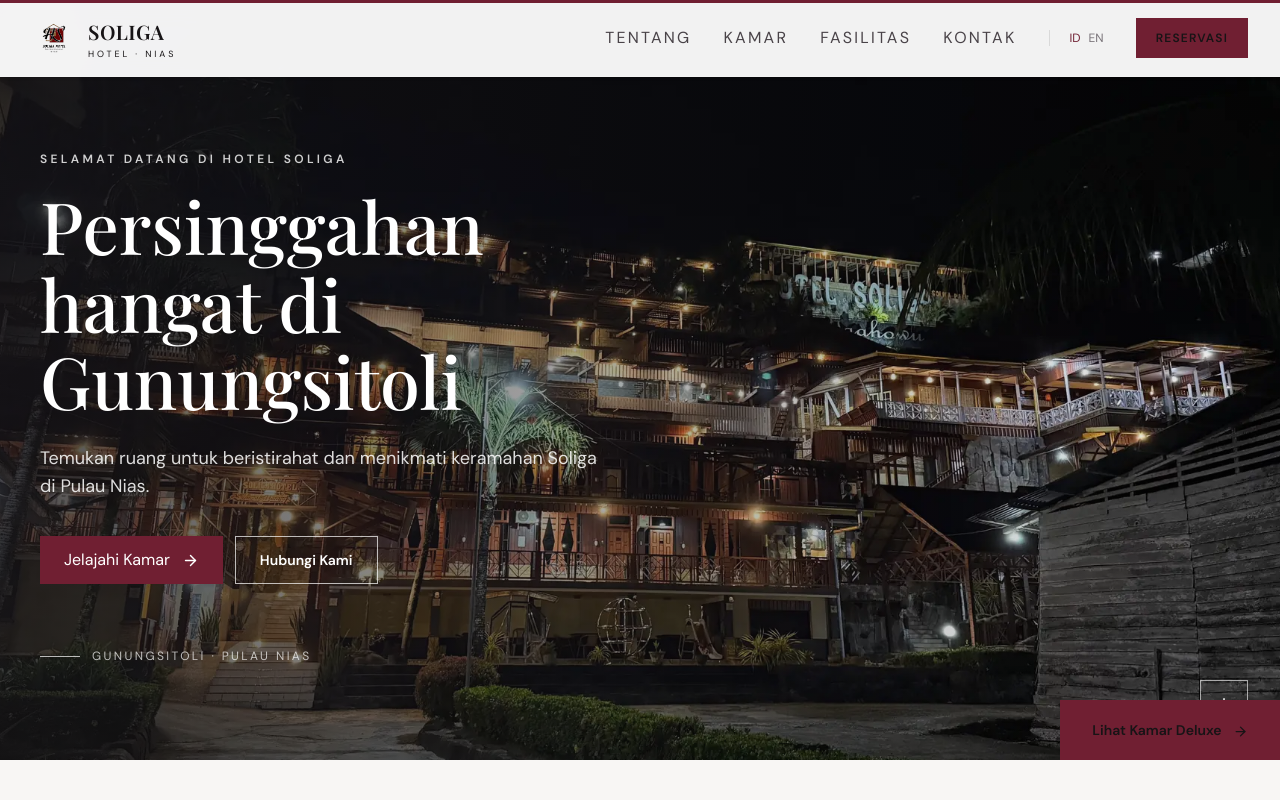
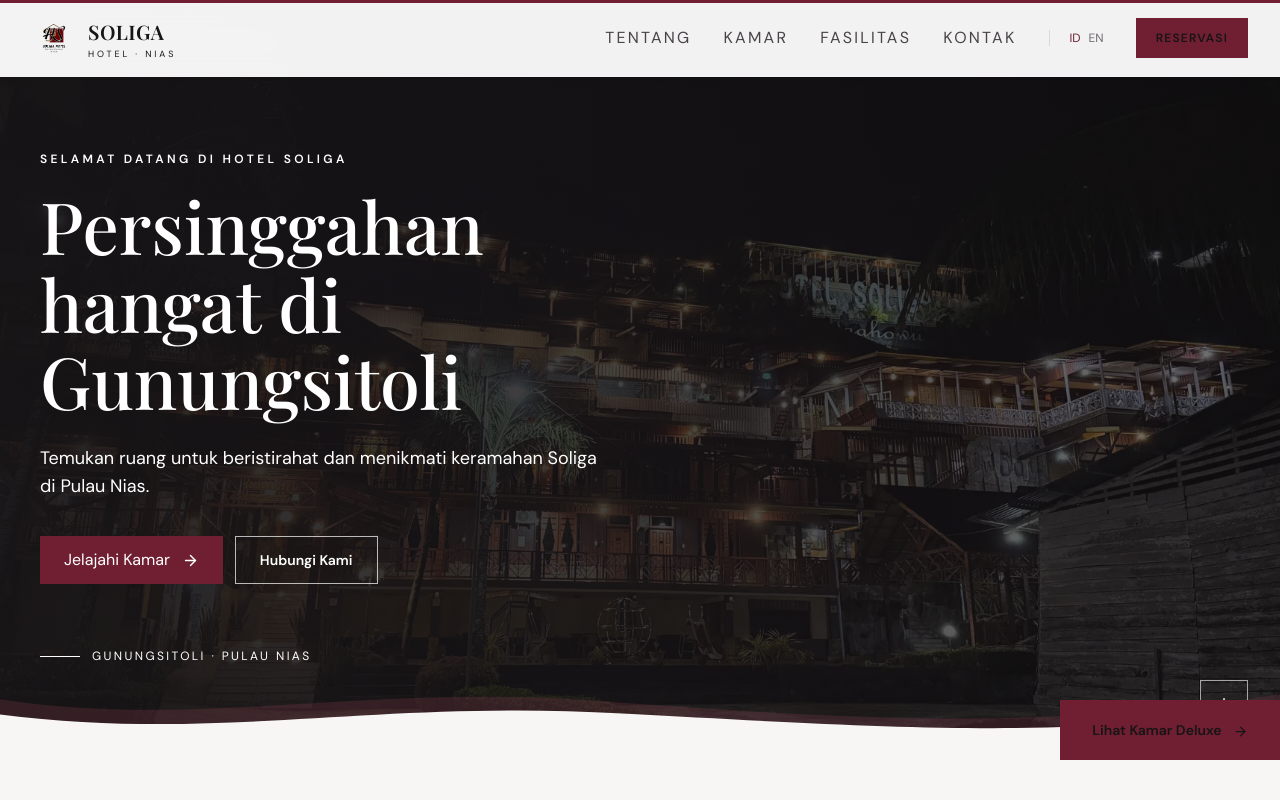
Before and after one commit to Laplace-F/soliga-hotel, a React (Vite) app: page / in a window 1280 px wide. Shown: the top 800 px of the page. Built offline with nearby package versions, Linux system fonts and the light colour scheme.

Commit message:
Refine section connectors and footer contrast

```diff
--- a/src/App.jsx
+++ b/src/App.jsx
@@ -10,7 +10,7 @@
 
 function NotFound() {
   const { t } = useTranslation();
-  return <main className="flex min-h-[75vh] flex-col items-center justify-center px-6 pt-24 text-center"><img src="/images/soli.svg" alt={t("errors.mascotAlt")} className="mb-5 h-24 w-24"/><p className="text-xs font-bold uppercase tracking-[.25em] text-[#701f32]">404</p><h1 className="mt-3 font-display text-4xl">{t("errors.title")}</h1><p className="mt-3 max-w-md text-[#777177]">{t("errors.body")}</p><Link to="/" className="mt-6 bg-[#701f32] px-6 py-3 text-sm font-semibold text-white">{t("errors.home")}</Link></main>;
+  return <main className="flex min-h-[75vh] flex-col items-center justify-center px-6 pt-24 text-center"><img src="/images/soli.svg" alt={t("errors.mascotAlt")} className="mb-5 h-24 w-24"/><p className="text-xs font-bold uppercase tracking-[.25em] text-[#701f32]">404</p><h1 className="mt-3 font-display text-4xl">{t("errors.title")}</h1><p className="mt-3 max-w-md text-[var(--muted)]">{t("errors.body")}</p><Link to="/" className="mt-6 bg-[#701f32] px-6 py-3 text-sm font-semibold text-white">{t("errors.home")}</Link></main>;
 }
 
 export default function App() {
--- a/src/components/BookingForm.jsx
+++ b/src/components/BookingForm.jsx
@@ -21,7 +21,7 @@
     const greeting = i18n.language.startsWith("id") ? "Halo Hotel Soliga, saya ingin menanyakan ketersediaan kamar:" : "Hello Hotel Soliga, I would like to ask about room availability:";
     window.open(`https://wa.me/6282273316767?text=${encodeURIComponent(`${greeting}\n${details}`)}`, "_blank", "noopener,noreferrer");
   };
-  const field = "min-h-12 w-full border border-white/25 bg-white px-3 text-sm text-[#171416] placeholder:text-[#777177]";
+  const field = "min-h-12 w-full border border-[var(--control-border)] bg-white px-3 text-sm text-[#171416] placeholder:text-[var(--muted)]";
   return <form onSubmit={submit} className="w-full">
     <div className={`grid gap-3 ${compact ? "sm:grid-cols-2 lg:grid-cols-4" : "md:grid-cols-5"}`}>
       <label className="text-xs font-medium text-white/80">{t("booking.roomType")}<select className={`${field} mt-2`} value={roomType} onChange={(e) => setRoomType(e.target.value)}>{rooms.map((room) => <option key={room.slug} value={room.slug}>{room.title}</option>)}</select></label>
--- a/src/components/FAQ.jsx
+++ b/src/components/FAQ.jsx
@@ -9,6 +9,6 @@
   const items = t("faq.items", { returnObjects: true });
   return <section className="bg-white px-6 py-20 md:py-28"><div className="mx-auto max-w-4xl">
     <Reveal className="mb-10"><p className="mb-4 text-xs font-semibold uppercase tracking-[.28em] text-[#701f32]">{t("faq.label")}</p><h2 className="font-display text-4xl md:text-5xl">{t("faq.title")}</h2></Reveal>
-    <div className="border-t border-black/10">{items.map((item, i) => <Reveal key={item.question} delay={i * 0.06} direction="left" className="border-b border-black/10"><h3><button aria-expanded={active === i} onClick={() => setActive(active === i ? -1 : i)} className="flex w-full items-center justify-between gap-4 py-5 text-left font-medium"><span>{item.question}</span><ChevronDown size={18} className={`shrink-0 text-[#701f32] transition-transform ${active === i ? "rotate-180" : ""}`} /></button></h3>{active === i && <p className="max-w-3xl pb-6 pr-8 text-sm leading-7 text-[#777177]">{item.answer}</p>}</Reveal>)}</div>
+    <div className="border-t border-black/10">{items.map((item, i) => <Reveal key={item.question} delay={i * 0.06} direction="left" className="border-b border-black/10"><h3><button aria-expanded={active === i} onClick={() => setActive(active === i ? -1 : i)} className="flex w-full items-center justify-between gap-4 py-5 text-left font-medium"><span>{item.question}</span><ChevronDown size={18} className={`shrink-0 text-[#701f32] transition-transform ${active === i ? "rotate-180" : ""}`} /></button></h3>{active === i && <p className="max-w-3xl pb-6 pr-8 text-sm leading-7 text-[var(--muted)]">{item.answer}</p>}</Reveal>)}</div>
   </div></section>;
 }
--- a/src/components/Hero.jsx
+++ b/src/components/Hero.jsx
@@ -2,28 +2,29 @@
 import { ArrowDown, ArrowRight } from "lucide-react";
 import { Link } from "react-router-dom";
 import { useTranslation } from "react-i18next";
-import { ParallaxHeroImage, Reveal } from "./ScrollEffects";
+import { ParallaxHeroImage, Reveal, SectionConnector } from "./ScrollEffects";
 import { scrollToSection } from "../utils/scrollToSection";
 
 export default function Hero() {
   const { t } = useTranslation();
   const heroRef = useRef(null);
   return <section id="hero" className="relative flex min-h-[680px] items-end overflow-hidden bg-[#48121f] pb-16 pt-32 md:min-h-[760px] md:pb-24">
-    <div ref={heroRef} className="absolute inset-0 overflow-hidden"><ParallaxHeroImage target={heroRef} alt={t("hero.imageAlt")} /></div>
-    <div className="absolute inset-0 bg-gradient-to-r from-[#171416]/75 via-[#171416]/35 to-[#171416]/5" />
-    <div className="relative mx-auto w-full max-w-7xl px-6 text-white md:px-10">
+    <div ref={heroRef} className="absolute inset-0 z-0 overflow-hidden"><ParallaxHeroImage target={heroRef} alt={t("hero.imageAlt")} /></div>
+    <div className="absolute inset-0 z-0 bg-gradient-to-r from-[#171416]/95 via-[#171416]/80 to-[#171416]/60" />
+    <div className="relative z-20 mx-auto w-full max-w-7xl px-6 text-white md:px-10">
       <div className="max-w-3xl">
-        <Reveal as="p" className="mb-5 text-xs font-semibold uppercase tracking-[.28em] text-white/80" direction="up">{t("hero.eyebrow")}</Reveal>
+        <Reveal as="p" className="mb-5 text-xs font-semibold uppercase tracking-[.28em] text-white" direction="up">{t("hero.eyebrow")}</Reveal>
         <Reveal as="h1" delay={0.08} className="font-display max-w-2xl text-5xl leading-[1.08] md:text-7xl">{t("hero.title")}</Reveal>
-        <Reveal as="p" delay={0.16} className="mt-6 max-w-xl text-base leading-7 text-white/85 md:text-lg">{t("hero.subtitle")}</Reveal>
+        <Reveal as="p" delay={0.16} className="mt-6 max-w-xl text-base leading-7 text-white md:text-lg">{t("hero.subtitle")}</Reveal>
         <Reveal delay={0.24} className="mt-9 flex flex-wrap gap-3">
           <button onClick={() => scrollToSection("rooms")} className="group inline-flex min-h-12 items-center gap-3 bg-[#701f32] px-6 text-sm font-semibold text-white transition hover:bg-[#a84a5e] active:scale-[.98]">{t("hero.roomsCta")} <ArrowRight size={17} className="transition-transform group-hover:translate-x-1" /></button>
           <a href="https://wa.me/6282273316767?text=Halo%20saya%20ingin%20bertanya%20tentang%20Hotel%20Soliga" target="_blank" rel="noreferrer" className="inline-flex min-h-12 items-center border border-white/70 px-6 text-sm font-semibold text-white transition hover:bg-white hover:text-[#171416] active:scale-[.98]">{t("hero.contactCta")}</a>
         </Reveal>
       </div>
-      <Reveal as="div" delay={0.3} className="mt-16 flex items-center gap-3 text-xs uppercase tracking-[.2em] text-white/70"><span className="h-px w-10 bg-white/70" /> {t("hero.location")}</Reveal>
+      <Reveal as="div" delay={0.3} className="mt-16 flex items-center gap-3 text-xs uppercase tracking-[.2em] text-white"><span className="h-px w-10 bg-white" /> {t("hero.location")}</Reveal>
     </div>
-    <button onClick={() => scrollToSection("story")} aria-label={t("hero.scrollLabel")} className="absolute bottom-8 right-8 hidden h-12 w-12 place-items-center border border-white/60 text-white transition hover:bg-white hover:text-[#171416] md:grid"><ArrowDown size={18} /></button>
-    <Link to="/rooms/deluxe" className="group absolute bottom-0 right-0 hidden bg-[#701f32] px-8 py-5 text-sm font-semibold text-white transition-colors hover:bg-[#a84a5e] md:block">{t("hero.featuredRoom")} <ArrowRight size={15} className="ml-2 inline transition-transform group-hover:translate-x-1" aria-hidden="true" /></Link>
+    <button onClick={() => scrollToSection("story")} aria-label={t("hero.scrollLabel")} className="absolute bottom-8 right-8 z-20 hidden h-12 w-12 place-items-center border border-white/60 text-white transition hover:bg-white hover:text-[#171416] md:grid"><ArrowDown size={18} /></button>
+    <Link to="/rooms/deluxe" className="group absolute bottom-0 right-0 z-20 hidden bg-[#701f32] px-8 py-5 text-sm font-semibold text-white transition-colors hover:bg-[#a84a5e] md:block">{t("hero.featuredRoom")} <ArrowRight size={15} className="ml-2 inline transition-transform group-hover:translate-x-1" aria-hidden="true" /></Link>
+    <SectionConnector variant="hero" />
   </section>;
 }
--- a/src/components/Navbar.jsx
+++ b/src/components/Navbar.jsx
@@ -30,7 +30,7 @@
       <div className="hidden items-center gap-8 md:flex">
         {items.map(([id, key]) => <button key={id} onClick={() => jump(id)} className="group relative text-xs font-semibold uppercase tracking-[.14em] text-[#494348] transition hover:text-[#701f32]"><span>{t(key)}</span><span aria-hidden="true" className="absolute -bottom-2 left-0 h-px w-0 bg-[#701f32] transition-[width] duration-300 group-hover:w-full" /></button>)}
         <div className="flex items-center gap-2 border-l border-black/10 pl-5 text-xs" aria-label={t("nav.language")}>
-          {["id", "en"].map((lang) => <button key={lang} onClick={() => i18n.changeLanguage(lang)} aria-pressed={i18n.language.startsWith(lang)} className={`uppercase ${i18n.language.startsWith(lang) ? "font-bold text-[#701f32]" : "text-[#777177]"}`}>{lang}</button>)}
+          {["id", "en"].map((lang) => <button key={lang} onClick={() => i18n.changeLanguage(lang)} aria-pressed={i18n.language.startsWith(lang)} className={`uppercase ${i18n.language.startsWith(lang) ? "font-bold text-[#701f32]" : "text-[var(--muted)]"}`}>{lang}</button>)}
         </div>
         <a href={bookingUrl} target="_blank" rel="noreferrer" className="bg-[#701f32] px-5 py-3 text-xs font-semibold uppercase tracking-widest text-white transition hover:bg-[#48121f]">{t("nav.book")}</a>
       </div>
--- a/src/components/RoomCard.jsx
+++ b/src/components/RoomCard.jsx
@@ -10,8 +10,8 @@
       <span className="absolute bottom-4 left-4 bg-white/95 px-3 py-2 text-xs font-medium text-[#171416]">{room.size}</span>
     </Link>
     <div className="p-5 md:p-6">
-      <div className="flex items-start justify-between gap-3"><h3 className="font-display text-2xl">{room.title}</h3><p className="shrink-0 text-right text-sm font-semibold text-[#701f32]">{room.price}<span className="block text-[10px] font-normal text-[#777177]">{t("rooms.priceNote")}</span></p></div>
-      <p className="mt-3 min-h-12 text-sm leading-6 text-[#777177]">{t("rooms.cardCopy")}</p>
+      <div className="flex items-start justify-between gap-3"><h3 className="font-display text-2xl">{room.title}</h3><p className="shrink-0 text-right text-sm font-semibold text-[#701f32]">{room.price}<span className="block text-[10px] font-normal text-[var(--muted)]">{t("rooms.priceNote")}</span></p></div>
+      <p className="mt-3 min-h-12 text-sm leading-6 text-[var(--muted)]">{t("rooms.cardCopy")}</p>
     <Link to={`/rooms/${room.slug}`} className="group/link mt-5 inline-flex items-center gap-2 border-t border-black/10 pt-4 text-xs font-bold uppercase tracking-[.14em] text-[#701f32]">{t("rooms.viewDetails")} <ArrowUpRight size={15} className="transition-transform group-hover/link:translate-x-1 group-hover/link:-translate-y-0.5" /></Link>
     </div>
   </article>;
--- a/src/components/ScrollEffects.jsx
+++ b/src/components/ScrollEffects.jsx
@@ -45,6 +45,52 @@
   />;
 }
 
+const connectorStyles = {
+  hero: {
+    placement: "bottom-0 h-14 md:h-20",
+    layers: [
+      { fill: "var(--maroon-light)", opacity: 0.2, d: "M0 24 C220 62 410 4 670 26 C990 52 1160 62 1440 18 V100 H0Z" },
+      { fill: "var(--warm-white)", d: "M0 43 C250 78 420 24 700 42 C1020 61 1190 73 1440 37 V100 H0Z" },
+    ],
+  },
+  rooms: {
+    placement: "top-0 h-12 md:h-14",
+    layers: [
+      { fill: "var(--maroon-light)", opacity: 0.18, d: "M0 0 H1440 V38 C1190 53 1010 17 760 31 C490 48 248 55 0 32Z" },
+      { fill: "var(--surface-white)", d: "M0 0 H1440 V25 C1190 42 1010 7 760 20 C490 37 248 43 0 21Z" },
+    ],
+  },
+  faq: {
+    placement: "bottom-0 h-12 md:h-16",
+    layers: [
+      { fill: "var(--maroon-light)", opacity: 0.16, d: "M0 29 C240 7 460 52 720 31 C1010 8 1200 10 1440 37 V100 H0Z" },
+      { fill: "var(--surface-white)", d: "M0 41 C240 21 460 63 720 43 C1010 20 1200 22 1440 49 V100 H0Z" },
+    ],
+  },
+  reservation: {
+    placement: "top-0 h-12 md:h-14",
+    layers: [
+      { fill: "var(--maroon-light)", opacity: 0.2, d: "M0 0 H1440 V34 C1210 15 1030 53 780 34 C520 15 280 53 0 37Z" },
+      { fill: "var(--surface-white)", d: "M0 0 H1440 V22 C1210 7 1030 38 780 23 C520 8 280 42 0 25Z" },
+    ],
+  },
+  footer: {
+    placement: "top-0 h-12 md:h-16",
+    layers: [
+      { fill: "var(--maroon-light)", opacity: 0.22, d: "M0 0 H1440 V50 C1190 22 1020 65 740 43 C450 20 220 67 0 42Z" },
+      { fill: "var(--maroon)", opacity: 0.52, d: "M0 0 H1440 V30 C1200 10 1010 46 760 28 C500 11 260 49 0 29Z" },
+    ],
+  },
+};
+
+export function SectionConnector({ variant }) {
+  const connector = connectorStyles[variant];
+  if (!connector) return null;
+  return <svg aria-hidden="true" focusable="false" className={`pointer-events-none absolute inset-x-0 z-10 w-full ${connector.placement}`} viewBox="0 0 1440 100" preserveAspectRatio="none">
+    {connector.layers.map((layer, index) => <path key={index} d={layer.d} fill={layer.fill} opacity={layer.opacity ?? 1} />)}
+  </svg>;
+}
+
 export function ParallaxHeroImage({ target, alt }) {
   const reduceMotion = useReducedMotion();
   const [distance, setDistance] = useState(() => typeof window === "undefined" ? 0 : window.innerWidth < 768 ? 0 : window.innerWidth < 1024 ? 14 : 28);
--- a/src/index.css
+++ b/src/index.css
@@ -10,9 +10,11 @@
   --maroon: #701f32;
   --maroon-dark: #48121f;
   --maroon-light: #a84a5e;
+  --surface-white: #ffffff;
   --warm-white: #f8f6f4;
   --ink: #171416;
-  --muted: #777177;
+  --muted: #706970;
+  --control-border: #8e868d;
 }
 * { box-sizing: border-box; }
 html { scroll-behavior: smooth; scroll-padding-top: 88px; }
@@ -20,7 +22,7 @@
 button, input, select { font: inherit; }
 button, a { -webkit-tap-highlight-color: transparent; }
 a { color: inherit; text-decoration: none; }
-button:focus-visible, a:focus-visible, input:focus-visible, select:focus-visible { outline: 3px solid #a84a5e; outline-offset: 3px; }
+button:focus-visible, a:focus-visible, input:focus-visible, select:focus-visible { outline: 2px solid #fff; outline-offset: 2px; box-shadow: 0 0 0 5px #701f32; }
 img { display: block; max-width: 100%; }
 .font-display { font-family: 'Playfair Display', Georgia, serif; }
 .scrollbar-hide { scrollbar-width: none; }
```
Also changed, not shown: src/components/Facilities.jsx (+6 -4 lines), src/components/Footer.jsx (+8 -5 lines), src/pages/Home.jsx (+5 -5 lines), src/pages/RoomDetail.jsx (+2 -2 lines).
